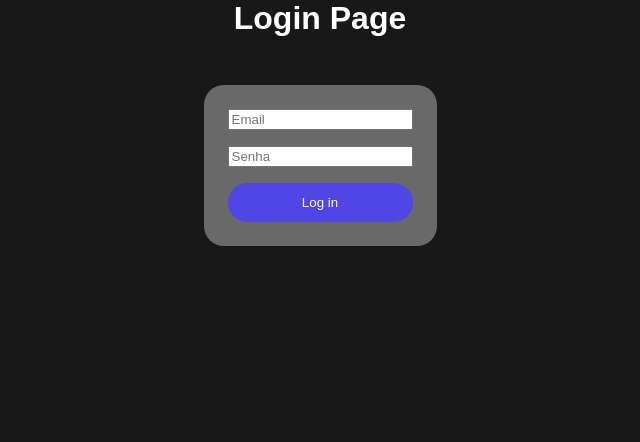
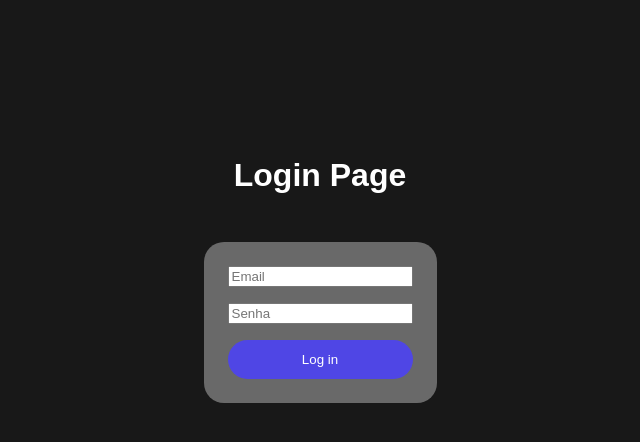
Before and after one commit to georgepscheidt29-sudo/Vet-website, a SvelteKit app: page /login in a window 1280 px wide. Shown: the top 442 px of the page, without its empty margins (320-960 px from the left). Built offline with nearby package versions, Linux system fonts and the light colour scheme.

Commit message:
Small CSS adjustment to login page

```diff
--- a/src/routes/login/+page.svelte
+++ b/src/routes/login/+page.svelte
@@ -55,8 +55,10 @@
     .container {
         display: flex;
         flex-direction: column;
+        gap: 3rem;
+        justify-content: center;
         align-items: center;
-        gap: 3rem;
+        height: 70vh;
     }
 
     .form {
```
